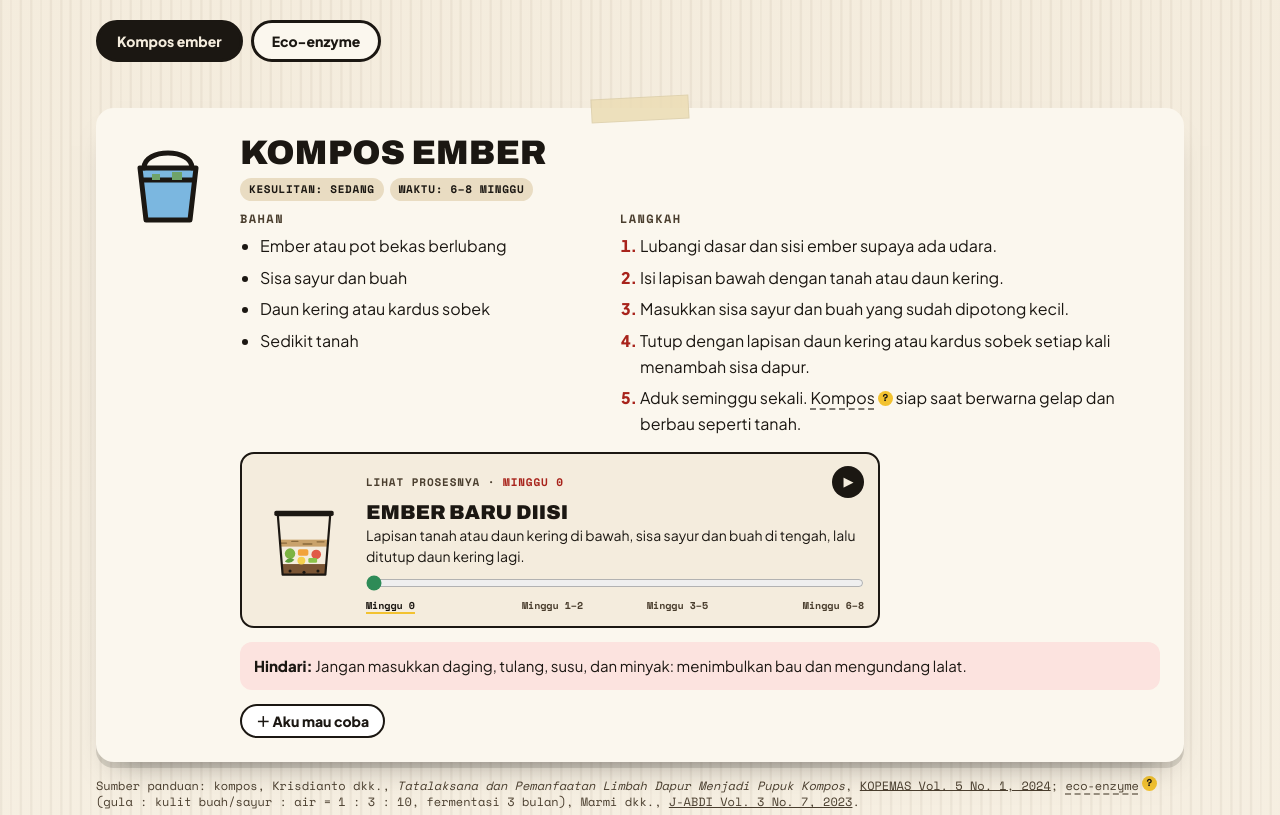
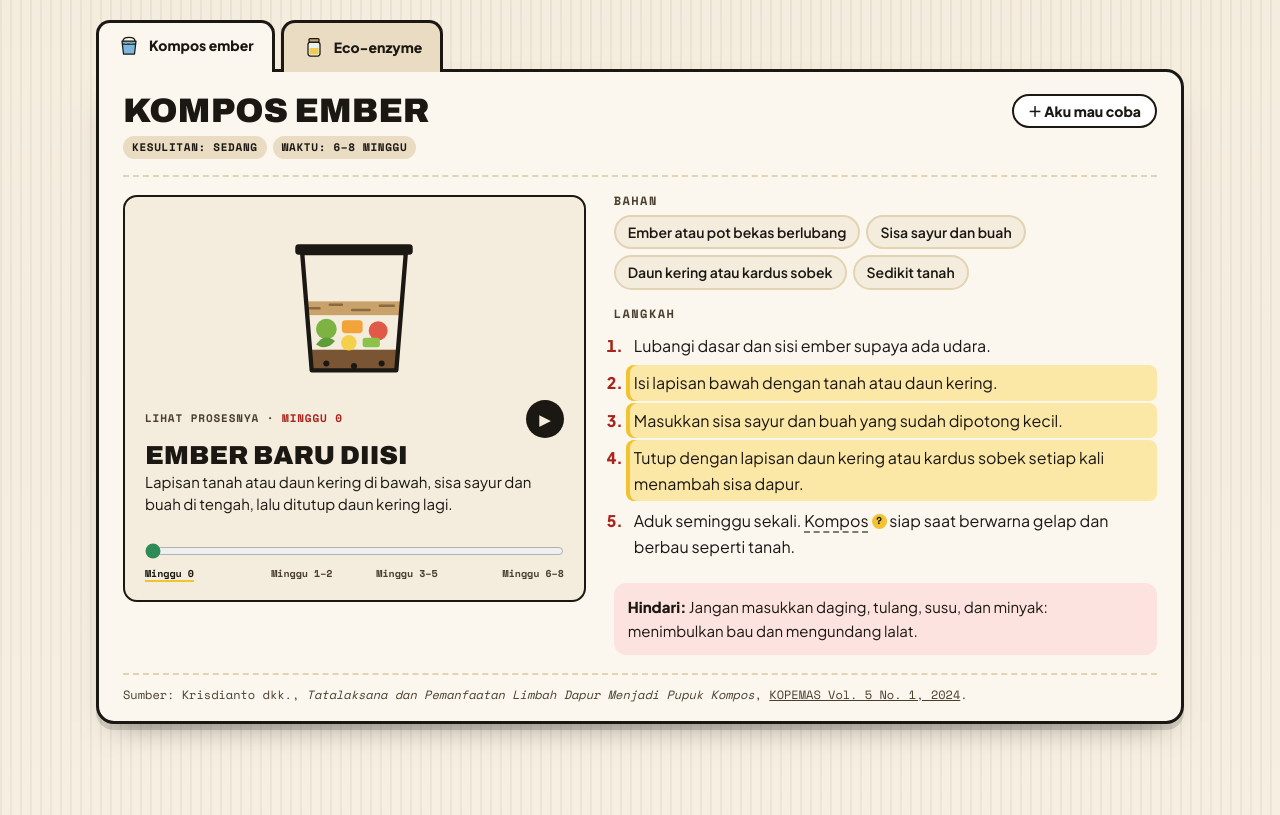
Before and after one commit to darvaaph/JawabanAnda_PoliteknikNegeriBandung_WebDesignTechnoversary_vol_II.II, a plain HTML site: page olah.html in a window 1280 px wide. Shown: the part 1040-1855 px from the top of the page. Drawn offline with nearby package versions, Linux system fonts and the light colour scheme.

Commit message:
feat: add core assets, CSS styles, and Olah page layout

```diff
--- a/assets/css/gaya.css
+++ b/assets/css/gaya.css
@@ -933,3 +933,46 @@ footer a:hover{text-decoration:underline}
   header.atas .isi > .progres-jejak{order:1;margin-left:auto}
   header.atas .isi > .tombol-menu{order:2;margin-left:8px}
 }
+
+/* ---------- Olah: kartu panduan (desktop 2 kolom; HP bertumpuk seperti sebelumnya) ---------- */
+#daftar-panduan{gap:0!important}
+.tab-map{gap:6px;margin:0 0 -3px 0;position:relative;z-index:2}
+.tab-map button{display:inline-flex;align-items:center;gap:8px;border-radius:14px 14px 0 0;border:3px solid var(--tinta);border-bottom:0;background:#E9DCC2;color:var(--tinta);padding:10px 18px 12px}
+.tab-map button svg{width:24px;height:24px}
+.tab-map button[aria-selected="true"]{background:var(--kertas-2);color:var(--tinta);padding-bottom:15px}
+.panduan{position:relative;display:flex;flex-direction:column;gap:18px;padding:22px 24px 18px;border:3px solid var(--tinta);border-top-left-radius:0}
+.panduan-kepala{display:flex;align-items:flex-start;justify-content:space-between;gap:16px;flex-wrap:wrap;padding-bottom:16px;border-bottom:2px dashed var(--garis)}
+.panduan-judul{display:flex;flex-direction:column;gap:8px}
+.panduan-kepala .simpan-ide{flex:none}
+.panduan-badan{display:grid;grid-template-columns:minmax(0,.92fr) minmax(0,1.08fr);gap:28px;align-items:start}
+.panduan-kanan{display:flex;flex-direction:column;gap:18px}
+.panduan .bahan-chip{list-style:none;padding:0;display:flex;flex-direction:row;flex-wrap:wrap;gap:6px}
+.panduan .bahan-chip li{padding:6px 12px;border-radius:999px;background:var(--kertas);border:2px solid var(--garis);font-size:14px;font-weight:600;line-height:1.3}
+.panduan .blok-langkah ol{gap:2px}
+.panduan .blok-langkah li{padding:5px 8px;margin-left:-8px;border-radius:8px;transition:background-color .35s,box-shadow .35s}
+.panduan .blok-langkah li.sorot-langkah{background:#FBE7A6;box-shadow:inset 4px 0 0 var(--anorganik)}
+.panduan .hindari{margin-top:0}
+.panduan-sumber{margin:0;padding-top:12px;border-top:2px dashed var(--garis)}
+/* desktop: panel proses besar di kolom kiri, menempel saat kolom kanan lebih panjang */
+@media (min-width:901px){
+  .panduan-kiri .proses{margin-top:0;max-width:none;grid-template-columns:1fr;gap:12px;padding:18px 20px;position:sticky;top:84px}
+  .panduan-kiri .proses-gbr{width:190px;justify-self:center}
+  .panduan-kiri .proses-judul{font-size:26px}
+  .panduan-kiri .proses-teks{min-height:92px}
+  .panduan-kiri .proses-ket{font-size:15px}
+  .panduan-kiri .proses-putar{width:38px;height:38px;font-size:14px}
+}
+/* HP & tablet: semua bertumpuk dengan urutan judul → bahan → langkah → proses → hindari → tombol → sumber */
+@media (max-width:900px){
+  .panduan{gap:14px;padding:18px 16px 16px}
+  .panduan-kepala,.panduan-badan,.panduan-kiri,.panduan-kanan{display:contents}
+  .panduan-judul{order:0}
+  .blok-bahan{order:1}
+  .blok-langkah{order:2}
+  .panduan-kiri .proses{order:3;margin-top:0}
+  .panduan .hindari{order:4}
+  .panduan-kepala .simpan-ide{order:5;align-self:flex-start}
+  .panduan-sumber{order:6}
+  .tab-map button{padding:9px 14px 11px;font-size:13px}
+  .tab-map button svg{width:20px;height:20px}
+}
--- a/assets/js/data.js
+++ b/assets/js/data.js
@@ -117,23 +117,25 @@ JN.PANDUAN = [
     langkah: ['Lubangi dasar dan sisi ember supaya ada udara.', 'Isi lapisan bawah dengan tanah atau daun kering.', 'Masukkan sisa sayur dan buah yang sudah dipotong kecil.', 'Tutup dengan lapisan daun kering atau kardus sobek setiap kali menambah sisa dapur.', 'Aduk seminggu sekali. Kompos siap saat berwarna gelap dan berbau seperti tanah.'],
     hindari: 'Jangan masukkan daging, tulang, susu, dan minyak: menimbulkan bau dan mengundang lalat.',
     /* slider "Lihat prosesnya": perkiraan waktu, bisa lebih cepat atau lambat tergantung cuaca dan bahan */
+    sumber: 'Krisdianto dkk., <i>Tatalaksana dan Pemanfaatan Limbah Dapur Menjadi Pupuk Kompos</i>, <a href="https://new-conference.unisma.ac.id/index.php/KOPEMAS/article/view/396" target="_blank" rel="noopener">KOPEMAS Vol. 5 No. 1, 2024</a>.',
     proses: 'kompos', satuan: 'Perkiraan waktu',
     tahap: [
-      { kapan: 'Minggu 0', judul: 'Ember baru diisi', isi: 'Lapisan tanah atau daun kering di bawah, sisa sayur dan buah di tengah, lalu ditutup daun kering lagi.' },
-      { kapan: 'Minggu 1–2', judul: 'Mulai terurai', isi: 'Mikroba bekerja, isi ember terasa hangat. Aduk seminggu sekali supaya ada udara. Kalau terlalu basah, tambah daun kering.' },
-      { kapan: 'Minggu 3–5', judul: 'Makin gelap', isi: 'Potongan sisa dapur makin kecil dan menghitam. Volumenya menyusut, jadi kamu bisa terus menambah sisa dapur.' },
-      { kapan: 'Minggu 6–8', judul: 'Kompos matang', isi: 'Warnanya gelap, teksturnya remah, dan baunya seperti tanah. Siap dicampur ke media tanam.' }
+      { kapan: 'Minggu 0', sorot: [1, 2, 3], judul: 'Ember baru diisi', isi: 'Lapisan tanah atau daun kering di bawah, sisa sayur dan buah di tengah, lalu ditutup daun kering lagi.' },
+      { kapan: 'Minggu 1–2', sorot: [3, 4], judul: 'Mulai terurai', isi: 'Mikroba bekerja, isi ember terasa hangat. Aduk seminggu sekali supaya ada udara. Kalau terlalu basah, tambah daun kering.' },
+      { kapan: 'Minggu 3–5', sorot: [2, 3], judul: 'Makin gelap', isi: 'Potongan sisa dapur makin kecil dan menghitam. Volumenya menyusut, jadi kamu bisa terus menambah sisa dapur.' },
+      { kapan: 'Minggu 6–8', sorot: [4], judul: 'Kompos matang', isi: 'Warnanya gelap, teksturnya remah, dan baunya seperti tanah. Siap dicampur ke media tanam.' }
     ] },
   { id: 'eco-enzyme', ikon: 'toples', judul: 'Eco-enzyme', tingkat: 'Sedang', waktu: '±3 bulan',
     bahan: ['Wadah plastik bertutup', 'Gula merah atau molase', 'Kulit buah dan sayur segar', 'Air bersih'],
     langkah: ['Pakai perbandingan yang umum dipakai: 1 bagian gula, 3 bagian kulit buah, 10 bagian air.', 'Larutkan gula dalam air, lalu masukkan potongan kulit buah.', 'Sisakan ruang kosong di atas, lalu tutup rapat.', 'Buka tutupnya sebentar setiap hari di minggu pertama untuk membuang gas.', 'Simpan di tempat teduh sekitar 3 bulan, lalu saring.'],
     hindari: 'Jangan pakai wadah kaca atau logam yang ditutup rapat: gas fermentasi bisa membuatnya pecah.',
+    sumber: 'Marmi dkk. (gula : kulit buah/sayur : air = 1 : 3 : 10, fermentasi 3 bulan), <a href="https://doi.org/10.53625/jabdi.v3i7.6959" target="_blank" rel="noopener">J-ABDI Vol. 3 No. 7, 2023</a>.',
     proses: 'eco', satuan: 'Lama fermentasi',
     tahap: [
-      { kapan: 'Hari 0', judul: 'Baru dicampur', isi: '1 bagian gula, 3 bagian kulit buah, 10 bagian air. Cairannya masih bening kecokelatan dan kulit buah mengapung.' },
-      { kapan: 'Minggu 1', judul: 'Fermentasi aktif', isi: 'Muncul gelembung gas. Buka tutupnya sebentar setiap hari supaya gasnya keluar, lalu tutup lagi.' },
-      { kapan: 'Bulan 1–2', judul: 'Makin cokelat', isi: 'Gelembung berkurang, cairan makin cokelat dan keruh. Biarkan tertutup di tempat teduh.' },
-      { kapan: 'Bulan 3', judul: 'Siap disaring', isi: 'Cairan cokelat berbau asam segar. Saring, simpan cairannya untuk pembersih atau pupuk cair yang diencerkan.' }
+      { kapan: 'Hari 0', sorot: [0, 1, 2], judul: 'Baru dicampur', isi: '1 bagian gula, 3 bagian kulit buah, 10 bagian air. Cairannya masih bening kecokelatan dan kulit buah mengapung.' },
+      { kapan: 'Minggu 1', sorot: [3], judul: 'Fermentasi aktif', isi: 'Muncul gelembung gas. Buka tutupnya sebentar setiap hari supaya gasnya keluar, lalu tutup lagi.' },
+      { kapan: 'Bulan 1–2', sorot: [4], judul: 'Makin cokelat', isi: 'Gelembung berkurang, cairan makin cokelat dan keruh. Biarkan tertutup di tempat teduh.' },
+      { kapan: 'Bulan 3', sorot: [4], judul: 'Siap disaring', isi: 'Cairan cokelat berbau asam segar. Saring, simpan cairannya untuk pembersih atau pupuk cair yang diencerkan.' }
     ] }
 ];
 
--- a/assets/js/olah.js
+++ b/assets/js/olah.js
@@ -3,22 +3,26 @@ JN.mulai = () => {
   const { $, $$, svg } = JN;
 
   /* tab panduan: hanya satu panduan tampil, supaya halaman tidak memanjang dua kali lipat */
-  $('#daftar-panduan').innerHTML = `<div class="tab-daftar" role="tablist" aria-label="Pilih panduan">${JN.PANDUAN.map((p, i) =>
-    `<button role="tab" id="tab-${p.id}" aria-selected="${i === 0}" aria-controls="${p.id}" data-panduan="${p.id}">${p.judul}</button>`).join('')}</div>` +
+  /* Kartu panduan: kepala (judul, chip, tombol aksi) → kiri: proses bergambar, kanan: bahan, langkah, hindari.
+     Di HP semuanya bertumpuk (urutan diatur CSS). Langkah yang relevan disorot mengikuti slider proses. */
+  $('#daftar-panduan').innerHTML = `<div class="tab-daftar tab-map" role="tablist" aria-label="Pilih panduan">${JN.PANDUAN.map((p, i) =>
+    `<button role="tab" id="tab-${p.id}" aria-selected="${i === 0}" aria-controls="${p.id}" data-panduan="${p.id}">${svg(p.ikon)}${p.judul}</button>`).join('')}</div>` +
     JN.PANDUAN.map((p, i) => `
-    <article class="panduan kertas selotip" id="${p.id}" role="tabpanel" aria-labelledby="tab-${p.id}"${i ? ' hidden' : ''}>
-      ${svg(p.ikon, '', 'ilus')}
-      <div>
-        <h3>${p.judul}</h3>
-        <div class="meta" style="margin-top:8px"><span>Kesulitan: ${p.tingkat}</span><span>Waktu: ${p.waktu}</span></div>
-        <div class="kolom">
-          <div><h4>Bahan</h4><ul>${p.bahan.map(b => `<li>${b}</li>`).join('')}</ul></div>
-          <div><h4>Langkah</h4><ol>${p.langkah.map(l => `<li>${l}</li>`).join('')}</ol></div>
+    <article class="panduan kertas" id="${p.id}" role="tabpanel" aria-labelledby="tab-${p.id}"${i ? ' hidden' : ''}>
+      <div class="panduan-kepala">
+        <div class="panduan-judul"><h3>${p.judul}</h3>
+          <div class="meta"><span>Kesulitan: ${p.tingkat}</span><span>Waktu: ${p.waktu}</span></div></div>
+        <button type="button" class="simpan-ide" data-simpan="${p.id}" aria-pressed="false">＋ Aku mau coba</button>
+      </div>
+      <div class="panduan-badan">
+        <div class="panduan-kiri">${p.tahap ? prosesHTML(p) : ''}</div>
+        <div class="panduan-kanan">
+          <div class="blok-bahan"><h4>Bahan</h4><ul class="bahan-chip">${p.bahan.map(b => `<li>${b}</li>`).join('')}</ul></div>
+          <div class="blok-langkah"><h4>Langkah</h4><ol>${p.langkah.map((l, k) => `<li data-langkah="${k}">${l}</li>`).join('')}</ol></div>
+          <p class="hindari"><strong>Hindari:</strong> ${p.hindari}</p>
         </div>
-        ${p.tahap ? prosesHTML(p) : ''}
-        <p class="hindari"><strong>Hindari:</strong> ${p.hindari}</p>
-        <p style="margin-top:14px"><button type="button" class="simpan-ide" data-simpan="${p.id}" aria-pressed="false">＋ Aku mau coba</button></p>
       </div>
+      ${p.sumber ? `<p class="isi-sumber panduan-sumber">Sumber: ${p.sumber}</p>` : ''}
     </article>`).join('');
 
   $$('.proses').forEach(pasangProses);
@@ -170,6 +174,8 @@ function pasangProses(el) {
     $('.proses-judul', el).textContent = t.judul;
     $('.proses-ket', el).textContent = t.isi;
     $$('.proses-label button', el).forEach((b, k) => b.setAttribute('aria-pressed', k === i));
+    /* sorot langkah yang relevan dengan tahap ini di daftar Langkah */
+    $$('[data-langkah]', el.closest('article')).forEach(li => li.classList.toggle('sorot-langkah', (t.sorot || []).includes(Number(li.dataset.langkah))));
   }
   function henti() { clearInterval(jalan); jalan = null; putar.textContent = '▶'; putar.setAttribute('aria-pressed', 'false'); }
   geser.addEventListener('input', () => { henti(); atur(Number(geser.value)); });
--- a/olah.html
+++ b/olah.html
@@ -54,7 +54,6 @@
         <p class="pengantar">Pilih cara yang paling cocok untukmu, lalu tekan <b>“Aku mau coba”</b>. Ide yang kamu pilih masuk ke Kartu Jejak-ku sebagai rencanamu.</p>
       </div>
       <div id="daftar-panduan" style="display:flex;flex-direction:column;gap:28px"></div>
-      <p class="isi-sumber" style="margin-top:14px">Sumber panduan: kompos, Krisdianto dkk., <i>Tatalaksana dan Pemanfaatan Limbah Dapur Menjadi Pupuk Kompos</i>, <a href="https://new-conference.unisma.ac.id/index.php/KOPEMAS/article/view/396" target="_blank" rel="noopener">KOPEMAS Vol. 5 No. 1, 2024</a>; eco-enzyme (gula : kulit buah/sayur : air = 1 : 3 : 10, fermentasi 3 bulan), Marmi dkk., <a href="https://doi.org/10.53625/jabdi.v3i7.6959" target="_blank" rel="noopener">J-ABDI Vol. 3 No. 7, 2023</a>.</p>
     </div>
   </section>
 
```
Also changed, not shown: 1 other file.
